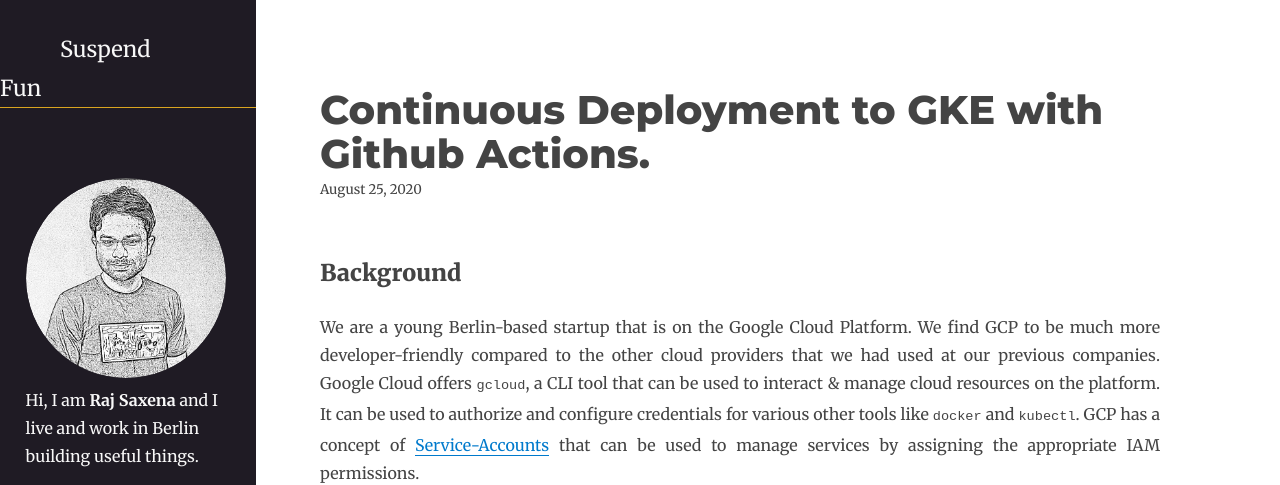
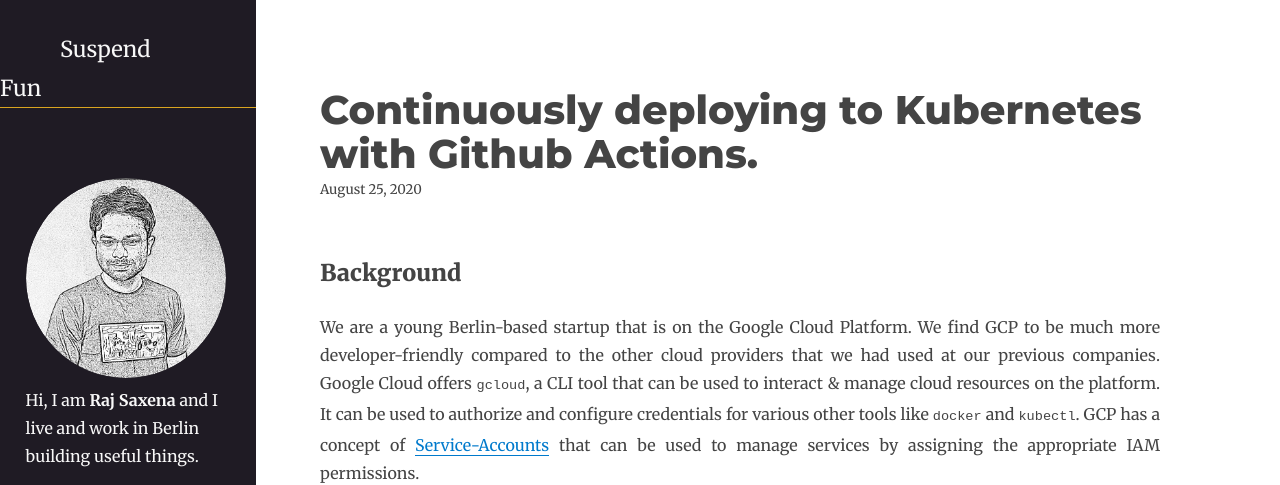
Before and after one commit to raj-saxena/blog-site, a Gatsby site: page /2020/Continuous-deployment-to-gke-with-github-actions/ in a window 1280 px wide. Shown: the top 485 px of the page. Built offline with nearby package versions, Linux system fonts and the light colour scheme; Gatsby itself is replaced by a stand-in of ours; some packages are replaced by stand-ins of ours.

Commit message:
Updated title

```diff
--- a/content/blog/2020/Continuous-deployment-to-gke-with-github-actions/index.md
+++ b/content/blog/2020/Continuous-deployment-to-gke-with-github-actions/index.md
@@ -1,5 +1,5 @@
 ---
-title: Continuous Deployment to GKE with Github Actions.
+title: Continuously deploying to Kubernetes with Github Actions.
 date: "2020-08-25T12:00:00.000Z"
 description: "Continuously (and securely) deploying to private Kubernetes cluster with Github Actions"
 featured: './mike-benna-X-NAMq6uP3Q-unsplash.jpg'
```
